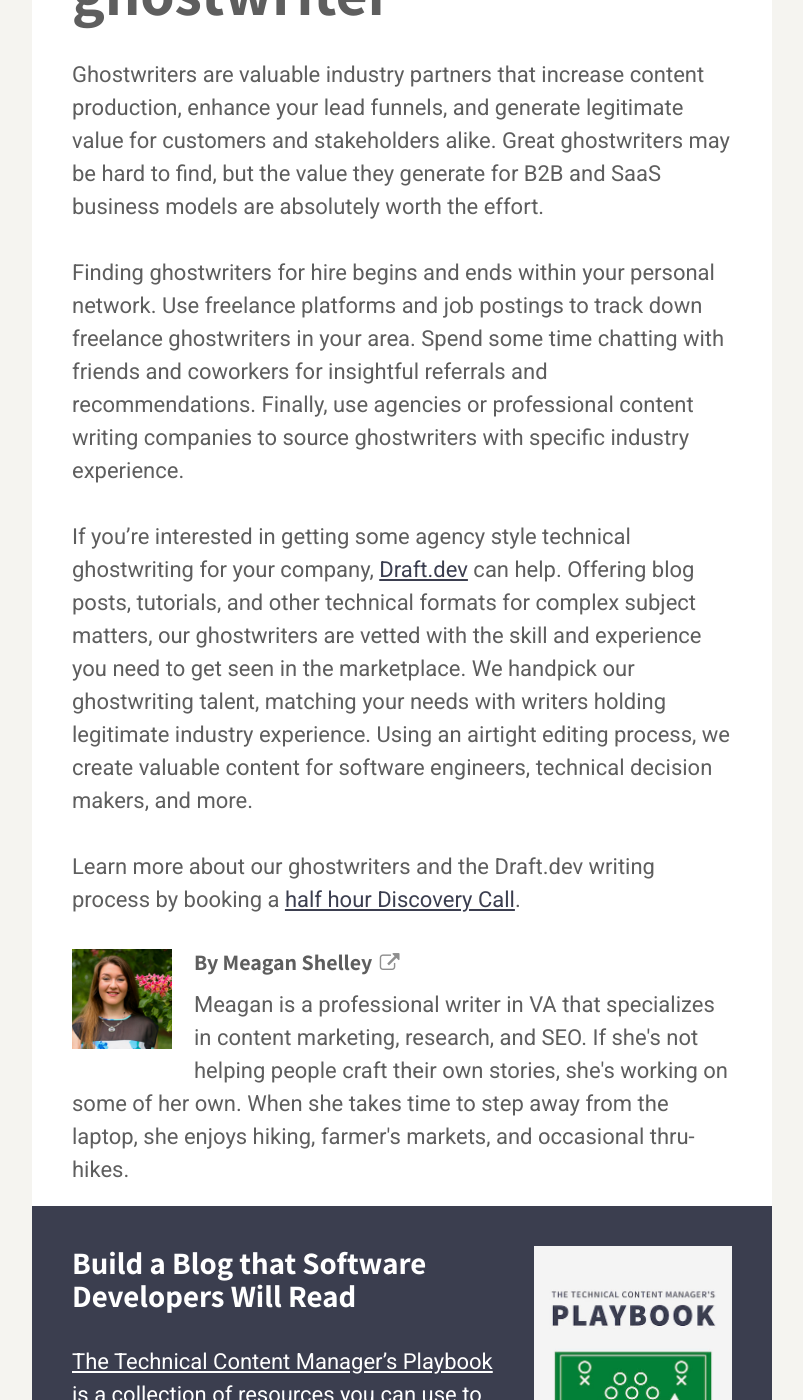
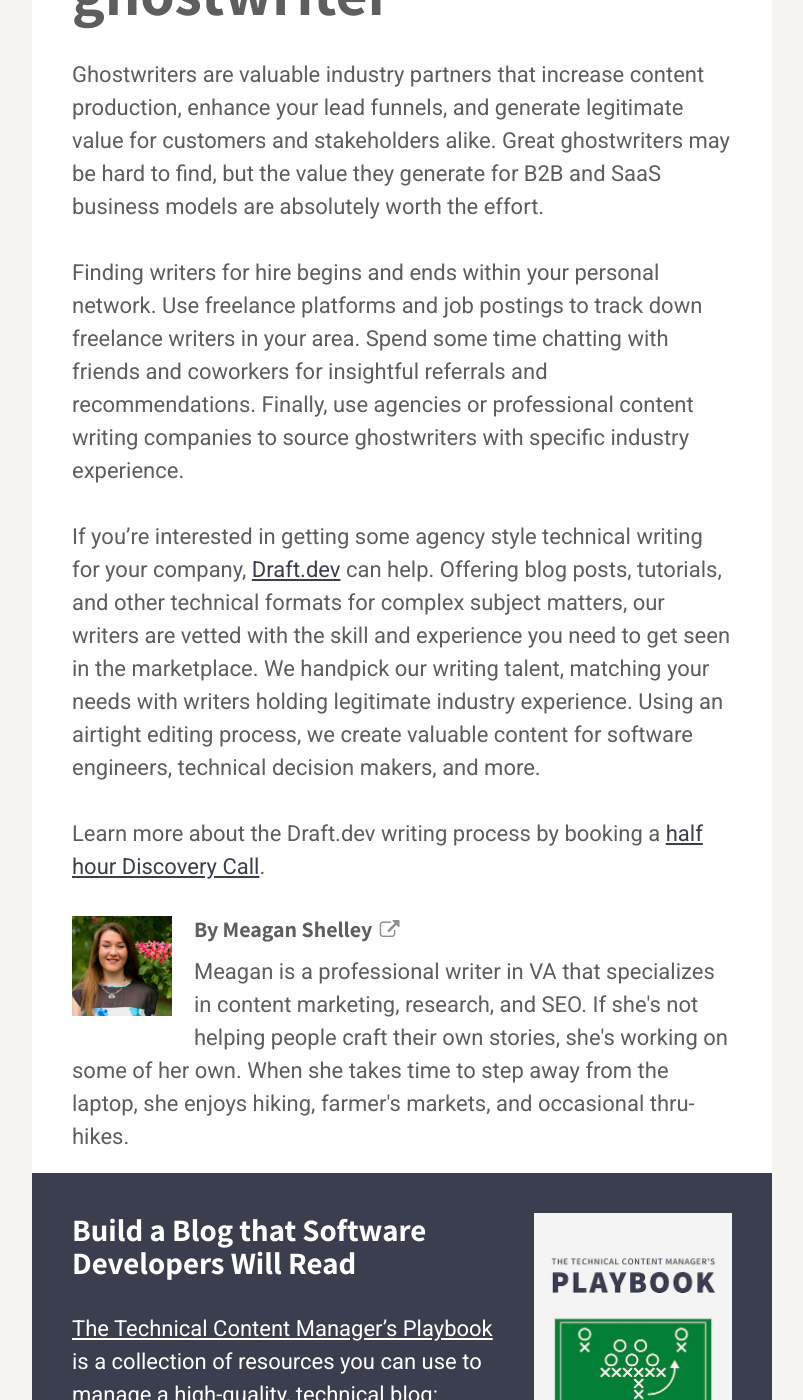
Before and after one commit to karllhughes/learn, a Jekyll site: the page built from _posts/2022-02-02-finding-ghostwriters-for-hire.md, in a window 1280 px wide and 1400 px high, scrolled down 6799 px. Shown: the whole window, without its empty margins (238-1041 px from the left). Built offline with Jekyll 4.4.1, drawn with Linux system fonts in a browser that asks for light colours; a script that is not in the unit is left out.

Commit message:
Update Posts “2022-02-02-finding-ghostwriters-for-hire”

```diff
--- a/_posts/2022-02-02-finding-ghostwriters-for-hire.md
+++ b/_posts/2022-02-02-finding-ghostwriters-for-hire.md
@@ -79,8 +79,8 @@
 
 Ghostwriters are valuable industry partners that increase content production, enhance your lead funnels, and generate legitimate value for customers and stakeholders alike. Great ghostwriters may be hard to find, but the value they generate for B2B and SaaS business models are absolutely worth the effort.
 
-Finding ghostwriters for hire begins and ends within your personal network. Use freelance platforms and job postings to track down freelance ghostwriters in your area. Spend some time chatting with friends and coworkers for insightful referrals and recommendations. Finally, use agencies or professional content writing companies to source ghostwriters with specific industry experience.
+Finding writers for hire begins and ends within your personal network. Use freelance platforms and job postings to track down freelance writers in your area. Spend some time chatting with friends and coworkers for insightful referrals and recommendations. Finally, use agencies or professional content writing companies to source ghostwriters with specific industry experience.
 
-If you’re interested in getting some agency style technical ghostwriting for your company, [Draft.dev](https://www.draft.dev) can help. Offering blog posts, tutorials, and other technical formats for complex subject matters, our ghostwriters are vetted with the skill and experience you need to get seen in the marketplace. We handpick our ghostwriting talent, matching your needs with writers holding legitimate industry experience. Using an airtight editing process, we create valuable content for software engineers, technical decision makers, and more.
+If you’re interested in getting some agency style technical writing for your company, [Draft.dev](https://www.draft.dev) can help. Offering blog posts, tutorials, and other technical formats for complex subject matters, our writers are vetted with the skill and experience you need to get seen in the marketplace. We handpick our writing talent, matching your needs with writers holding legitimate industry experience. Using an airtight editing process, we create valuable content for software engineers, technical decision makers, and more.
 
-Learn more about our ghostwriters and the Draft.dev writing process by booking a [half hour Discovery Call](https://draft.dev/call).
+Learn more about the Draft.dev writing process by booking a [half hour Discovery Call](https://draft.dev/call).
```
